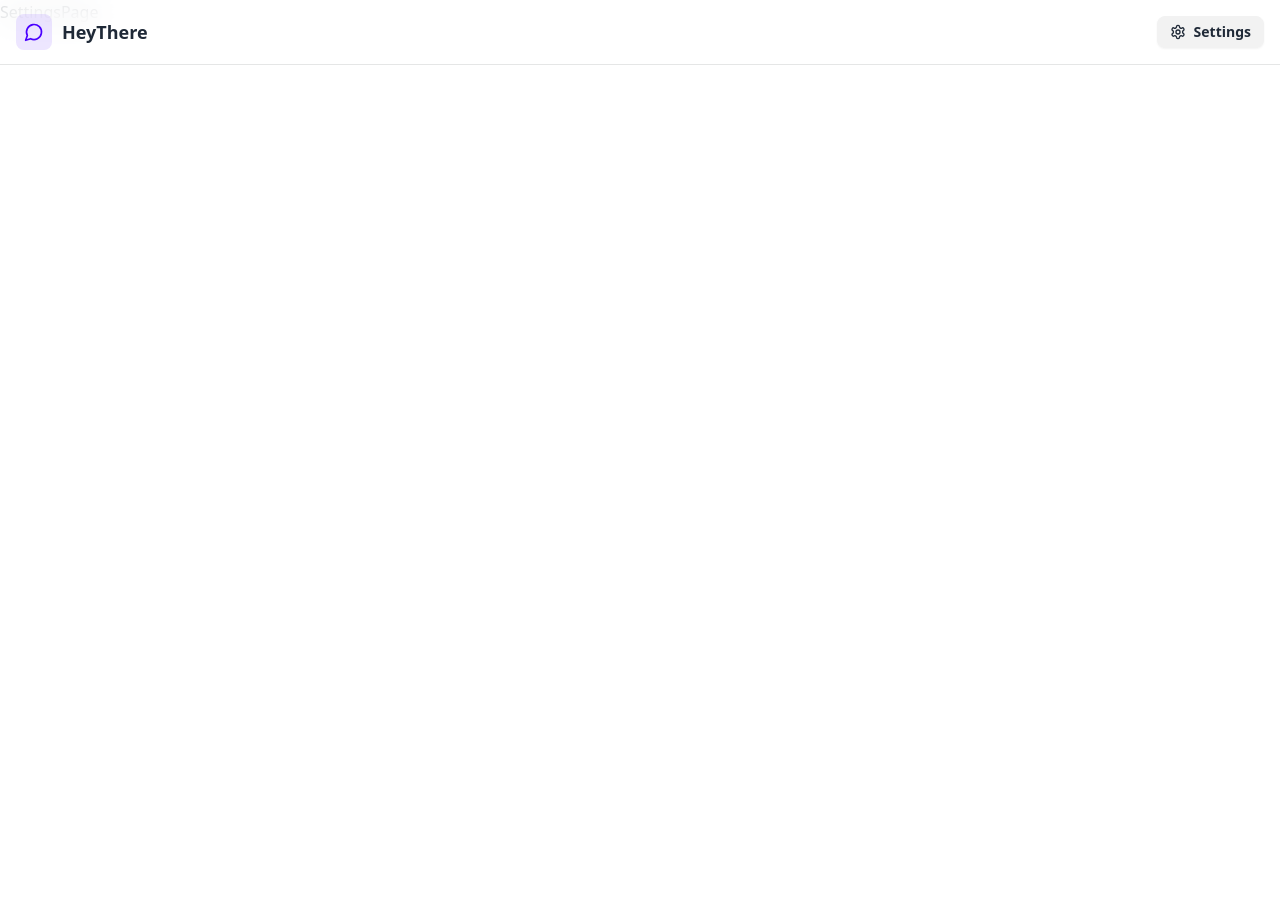
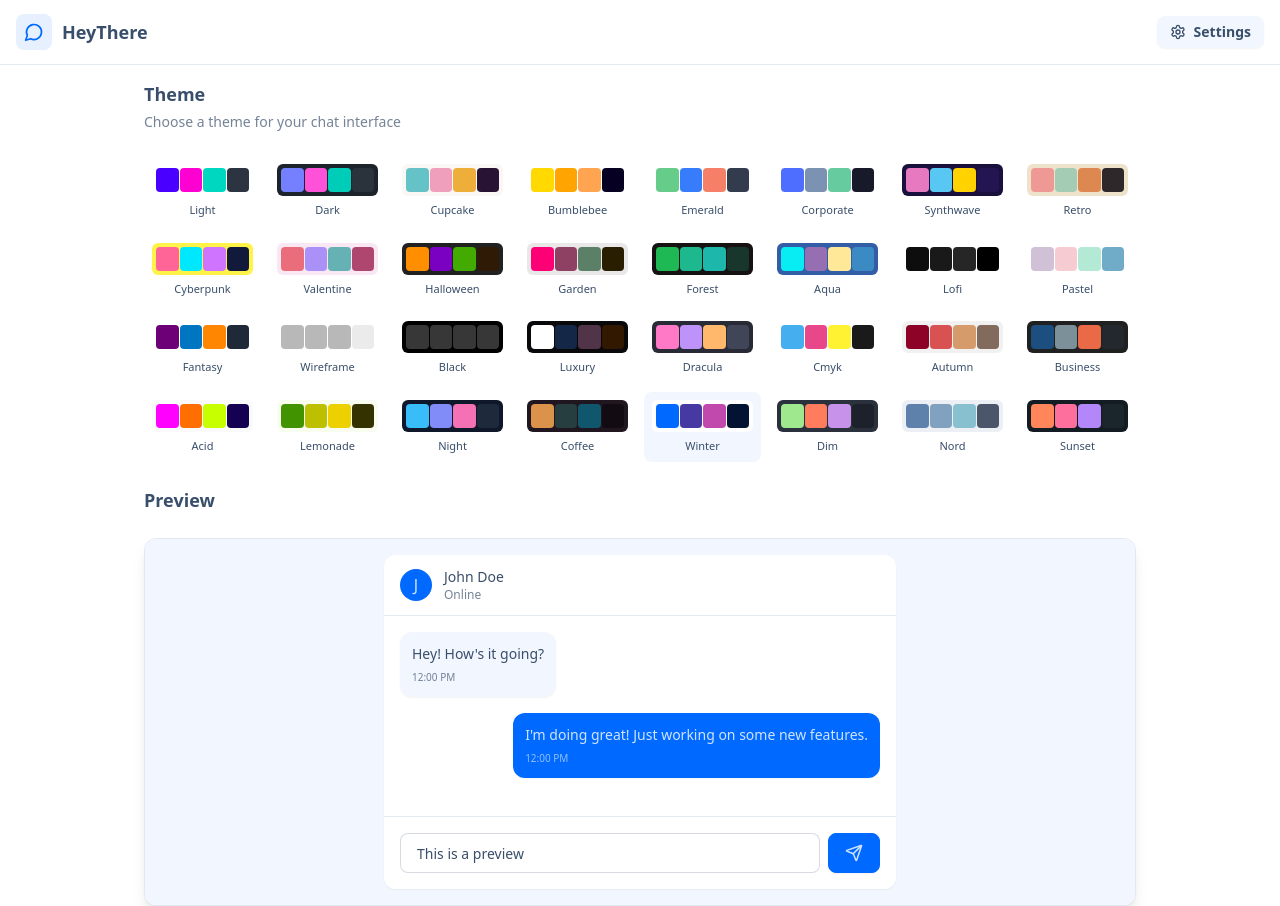
Before and after one commit to ApexPlayground/HeyThere, a React (Vite) app in the folder frontend/: page /settings in a window 1280 px wide. Before the commit the page ends 800 px from the top, so only its background shows below. Built offline with nearby package versions, Linux system fonts and the light colour scheme; no server answers.

Commit message:
feat: added themes from from daisyui to let users select different themes

```diff
--- a/frontend/src/App.jsx
+++ b/frontend/src/App.jsx
@@ -9,9 +9,11 @@
 import { useAuthStore } from "./store/useAuthStore"
 import { useEffect } from "react"
 import { Toaster } from 'react-hot-toast';
+import { useThemeStore } from "./store/useThemeStore"
 
 const App = () => {
   const { authUser, checkAuth, isCheckingAuth } = useAuthStore()
+  const { theme } = useThemeStore()
 
   // useffect to check if the user is authenticated when the app loads
   useEffect(() => {
@@ -27,7 +29,7 @@
     </div>
   }
   return (
-    <div>
+    <div data-theme={theme}>
 
       <Navbar />
       <Routes>
--- /dev/null
+++ b/frontend/src/constants/index.js
@@ -0,0 +1,34 @@
+export const THEMES = [
+    "light",
+    "dark",
+    "cupcake",
+    "bumblebee",
+    "emerald",
+    "corporate",
+    "synthwave",
+    "retro",
+    "cyberpunk",
+    "valentine",
+    "halloween",
+    "garden",
+    "forest",
+    "aqua",
+    "lofi",
+    "pastel",
+    "fantasy",
+    "wireframe",
+    "black",
+    "luxury",
+    "dracula",
+    "cmyk",
+    "autumn",
+    "business",
+    "acid",
+    "lemonade",
+    "night",
+    "coffee",
+    "winter",
+    "dim",
+    "nord",
+    "sunset",
+];
--- a/frontend/src/pages/HomePage.jsx
+++ b/frontend/src/pages/HomePage.jsx
@@ -1,7 +1,7 @@
 const HomePage = () => {
   return (
     <div>
-      <h1 className="text-3xl font-bold text-center mt-10">Home Page</h1>
+      <h1 className="min-h-screen text-3xl font-bold text-center mt-10">Home Page</h1>
     </div>
   )
 }
--- a/frontend/src/pages/LoginPage.jsx
+++ b/frontend/src/pages/LoginPage.jsx
@@ -18,7 +18,7 @@
     };
 
     return (
-        <div className="h-screen grid lg:grid-cols-2">
+        <div className="min-h-screen grid lg:grid-cols-2">
             {/* Left Side - Form */}
             <div className="flex flex-col justify-center items-center p-6 sm:p-12">
                 <div className="w-full max-w-md space-y-8">
--- a/frontend/src/pages/ProfilePage.jsx
+++ b/frontend/src/pages/ProfilePage.jsx
@@ -26,7 +26,7 @@
     };
 
     return (
-        <div className="h-screen pt-20">
+        <div className="min-h-screen pt-20">
             <div className="max-w-2xl mx-auto p-4 py-8">
                 <div className="bg-base-300 rounded-xl p-6 space-y-8">
                     <div className="text-center">
--- a/frontend/src/pages/SettingsPage.jsx
+++ b/frontend/src/pages/SettingsPage.jsx
@@ -1,6 +1,116 @@
+import { THEMES } from "../constants";
+import { useThemeStore } from "../store/useThemeStore";
+import { Send } from "lucide-react";
+
+const PREVIEW_MESSAGES = [
+    { id: 1, content: "Hey! How's it going?", isSent: false },
+    { id: 2, content: "I'm doing great! Just working on some new features.", isSent: true },
+];
+
 const SettingsPage = () => {
+    const { theme, setTheme } = useThemeStore();
+
     return (
-        <div>SettingsPage</div>
-    )
-}
-export default SettingsPage
+        <div className="min-h-screen container mx-auto px-4 pt-20 max-w-5xl">
+            <div className="space-y-6">
+                <div className="flex flex-col gap-1">
+                    <h2 className="text-lg font-semibold">Theme</h2>
+                    <p className="text-sm text-base-content/70">Choose a theme for your chat interface</p>
+                </div>
+
+                <div className="grid grid-cols-4 sm:grid-cols-6 md:grid-cols-8 gap-2">
+                    {THEMES.map((t) => (
+                        <button
+                            key={t}
+                            className={`
+                group flex flex-col items-center gap-1.5 p-2 rounded-lg transition-colors
+                ${theme === t ? "bg-base-200" : "hover:bg-base-200/50"}
+              `}
+                            onClick={() => setTheme(t)}
+                        >
+                            <div className="relative h-8 w-full rounded-md overflow-hidden" data-theme={t}>
+                                <div className="absolute inset-0 grid grid-cols-4 gap-px p-1">
+                                    <div className="rounded bg-primary"></div>
+                                    <div className="rounded bg-secondary"></div>
+                                    <div className="rounded bg-accent"></div>
+                                    <div className="rounded bg-neutral"></div>
+                                </div>
+                            </div>
+                            <span className="text-[11px] font-medium truncate w-full text-center">
+                                {t.charAt(0).toUpperCase() + t.slice(1)}
+                            </span>
+                        </button>
+                    ))}
+                </div>
+
+                {/* Preview Section */}
+                <h3 className="text-lg font-semibold mb-3">Preview</h3>
+                <div className="rounded-xl border border-base-300 overflow-hidden bg-base-100 shadow-lg">
+                    <div className="p-4 bg-base-200">
+                        <div className="max-w-lg mx-auto">
+                            {/* Mock Chat UI */}
+                            <div className="bg-base-100 rounded-xl shadow-sm overflow-hidden">
+                                {/* Chat Header */}
+                                <div className="px-4 py-3 border-b border-base-300 bg-base-100">
+                                    <div className="flex items-center gap-3">
+                                        <div className="w-8 h-8 rounded-full bg-primary flex items-center justify-center text-primary-content font-medium">
+                                            J
+                                        </div>
+                                        <div>
+                                            <h3 className="font-medium text-sm">John Doe</h3>
+                                            <p className="text-xs text-base-content/70">Online</p>
+                                        </div>
+                                    </div>
+                                </div>
+
+                                {/* Chat Messages */}
+                                <div className="p-4 space-y-4 min-h-[200px] max-h-[200px] overflow-y-auto bg-base-100">
+                                    {PREVIEW_MESSAGES.map((message) => (
+                                        <div
+                                            key={message.id}
+                                            className={`flex ${message.isSent ? "justify-end" : "justify-start"}`}
+                                        >
+                                            <div
+                                                className={`
+                          max-w-[80%] rounded-xl p-3 shadow-sm
+                          ${message.isSent ? "bg-primary text-primary-content" : "bg-base-200"}
+                        `}
+                                            >
+                                                <p className="text-sm">{message.content}</p>
+                                                <p
+                                                    className={`
+                            text-[10px] mt-1.5
+                            ${message.isSent ? "text-primary-content/70" : "text-base-content/70"}
+                          `}
+                                                >
+                                                    12:00 PM
+                                                </p>
+                                            </div>
+                                        </div>
+                                    ))}
+                                </div>
+
+                                {/* Chat Input */}
+                                <div className="p-4 border-t border-base-300 bg-base-100">
+                                    <div className="flex gap-2">
+                                        <input
+                                            type="text"
+                                            className="input input-bordered flex-1 text-sm h-10"
+                                            placeholder="Type a message..."
+                                            value="This is a preview"
+                                            readOnly
+                                        />
+                                        <button className="btn btn-primary h-10 min-h-0">
+                                            <Send size={18} />
+                                        </button>
+                                    </div>
+                                </div>
+                            </div>
+                        </div>
+                    </div>
+                </div>
+            </div>
+        </div>
+    );
+};
+export default SettingsPage;
--- /dev/null
+++ b/frontend/src/store/useThemeStore.js
@@ -0,0 +1,9 @@
+import { create } from "zustand";
+
+export const useThemeStore = create((set) => ({
+    theme: localStorage.getItem("chat-theme") || "winter",
+    setTheme: (theme) => {
+        localStorage.setItem("chat-theme", theme);
+        set({ theme });
+    },
+}));
--- a/frontend/tailwind.config.js
+++ b/frontend/tailwind.config.js
@@ -1,14 +1,46 @@
+import daisyui from "daisyui";
+
 /** @type {import('tailwindcss').Config} */
-import daisyui from "daisyui";
 export default {
-  content: [
-    "./index.html",
-    "./src/**/*.{js,ts,jsx,tsx}",
-  ],
+  content: ["./index.html", "./src/**/*.{js,ts,jsx,tsx}"],
   theme: {
     extend: {},
   },
-  plugins: [
-    daisyui,
-  ],
+  plugins: [daisyui],
+  daisyui: {
+    themes: [
+      "light",
+      "dark",
+      "cupcake",
+      "bumblebee",
+      "emerald",
+      "corporate",
+      "synthwave",
+      "retro",
+      "cyberpunk",
+      "valentine",
+      "halloween",
+      "garden",
+      "forest",
+      "aqua",
+      "lofi",
+      "pastel",
+      "fantasy",
+      "wireframe",
+      "black",
+      "luxury",
+      "dracula",
+      "cmyk",
+      "autumn",
+      "business",
+      "acid",
+      "lemonade",
+      "night",
+      "coffee",
+      "winter",
+      "dim",
+      "nord",
+      "sunset",
+    ],
+  },
 };
```
